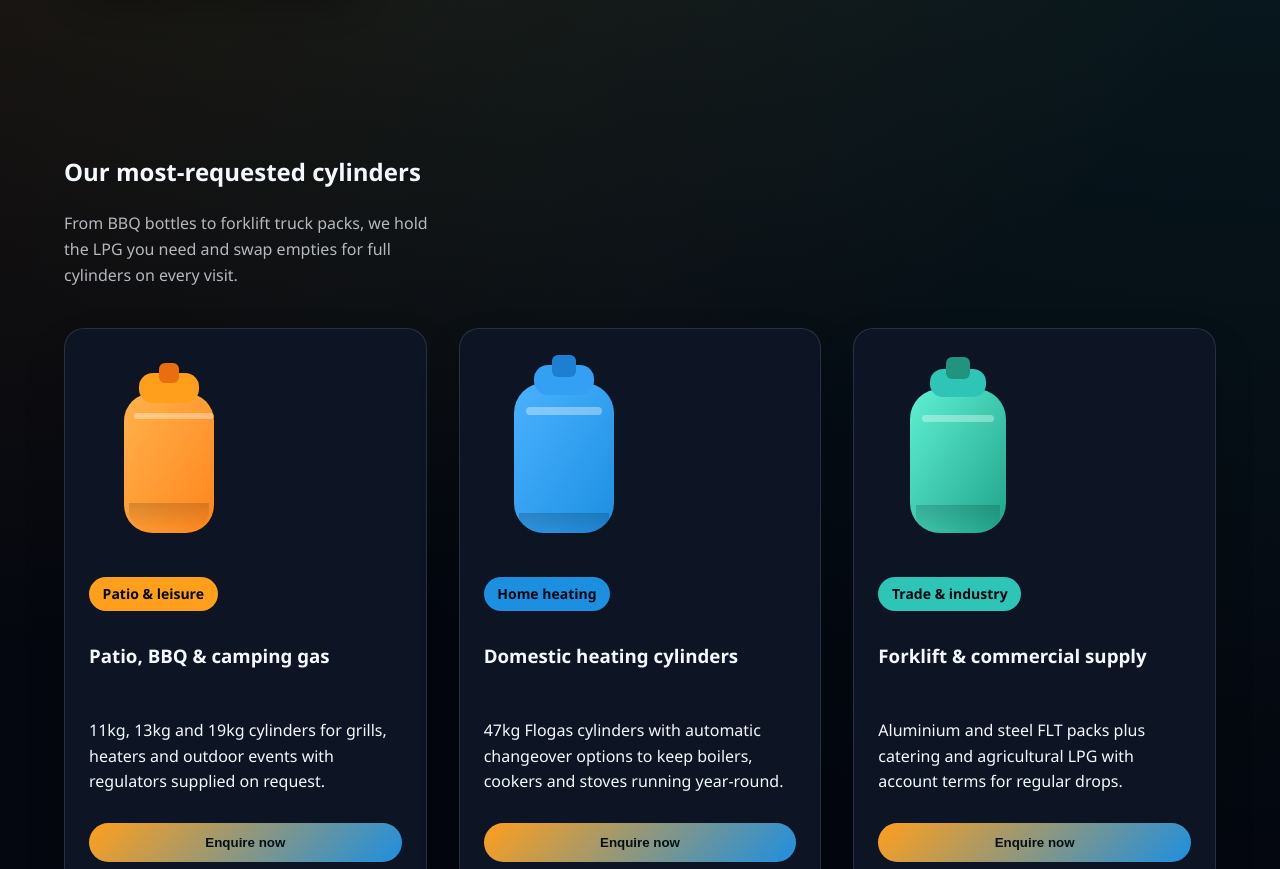
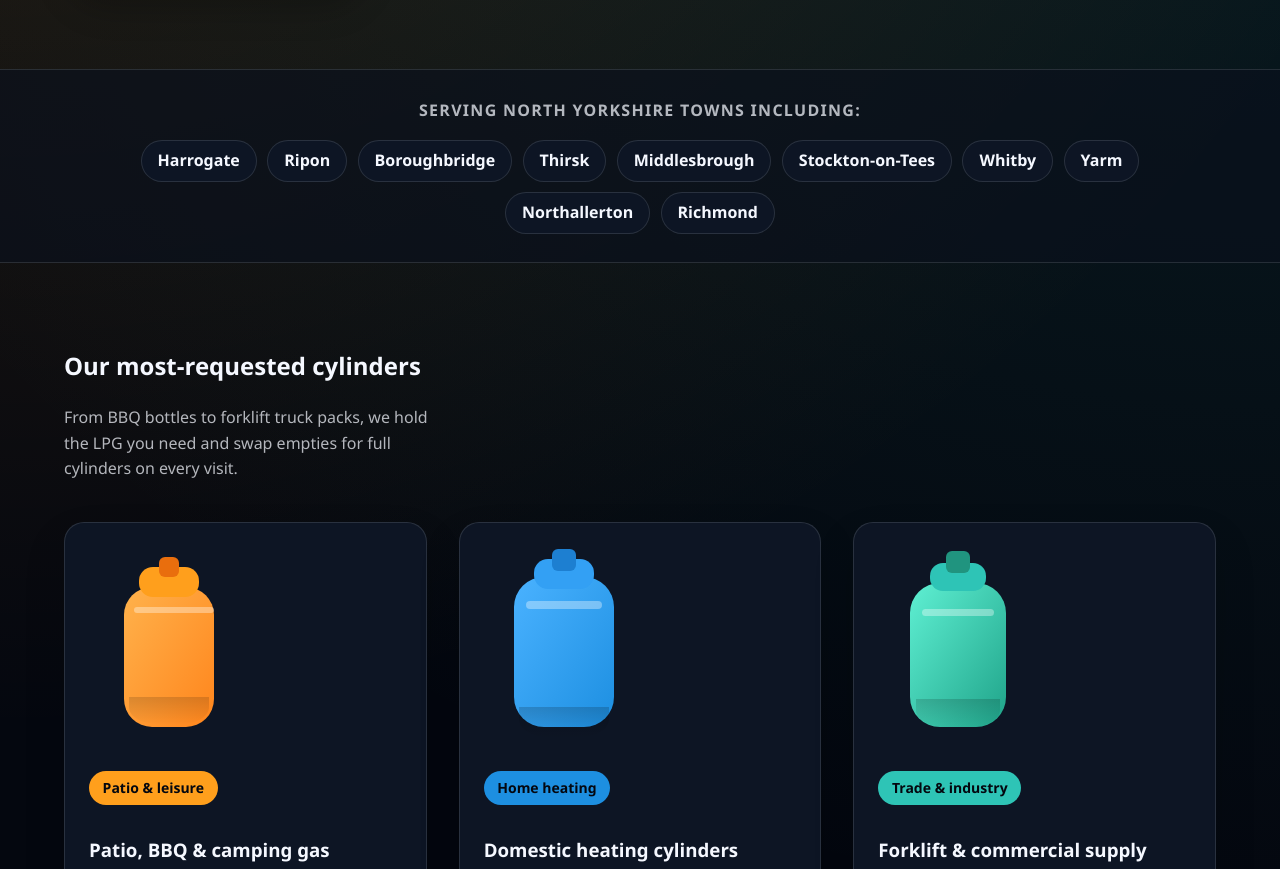
Before and after one commit to xboxlivejohns/nybg, a plain HTML site: page index.html in a window 1280 px wide. Shown: the part 844-1713 px from the top of the page. Drawn offline with Linux system fonts and the light colour scheme.

Commit message:
Add service area strip beneath hero

```diff
--- a/assets/css/style.css
+++ b/assets/css/style.css
@@ -191,6 +191,46 @@ a:focus-visible {
   gap: 3rem;
   align-items: center;
   grid-template-columns: repeat(auto-fit, minmax(18rem, 1fr));
+}
+
+.service-area {
+  background: rgba(10, 16, 28, 0.65);
+  border-top: 1px solid var(--colour-border);
+  border-bottom: 1px solid var(--colour-border);
+  padding: 1.75rem 0;
+}
+
+.service-area__inner {
+  display: grid;
+  gap: 1rem;
+  text-align: center;
+}
+
+.service-area__title {
+  margin: 0;
+  font-size: 1rem;
+  font-weight: 600;
+  letter-spacing: 0.08em;
+  text-transform: uppercase;
+  color: var(--colour-muted);
+}
+
+.service-area__list {
+  list-style: none;
+  margin: 0;
+  padding: 0;
+  display: flex;
+  flex-wrap: wrap;
+  justify-content: center;
+  gap: 0.65rem;
+}
+
+.service-area__list li {
+  border: 1px solid var(--colour-border);
+  border-radius: 999px;
+  padding: 0.45rem 1rem;
+  background: var(--colour-surface);
+  font-weight: 600;
 }
 
 .hero__copy h1 {
--- a/index.html
+++ b/index.html
@@ -67,6 +67,24 @@
           <div class="hero__shape hero__shape--home"></div>
           <div class="hero__shape hero__shape--forklift"></div>
         </div>
+      </div>
+    </section>
+
+    <section class="service-area" aria-label="Service area">
+      <div class="container service-area__inner">
+        <h2 class="service-area__title">Serving North Yorkshire towns including:</h2>
+        <ul class="service-area__list">
+          <li>Harrogate</li>
+          <li>Ripon</li>
+          <li>Boroughbridge</li>
+          <li>Thirsk</li>
+          <li>Middlesbrough</li>
+          <li>Stockton-on-Tees</li>
+          <li>Whitby</li>
+          <li>Yarm</li>
+          <li>Northallerton</li>
+          <li>Richmond</li>
+        </ul>
       </div>
     </section>
 
```
